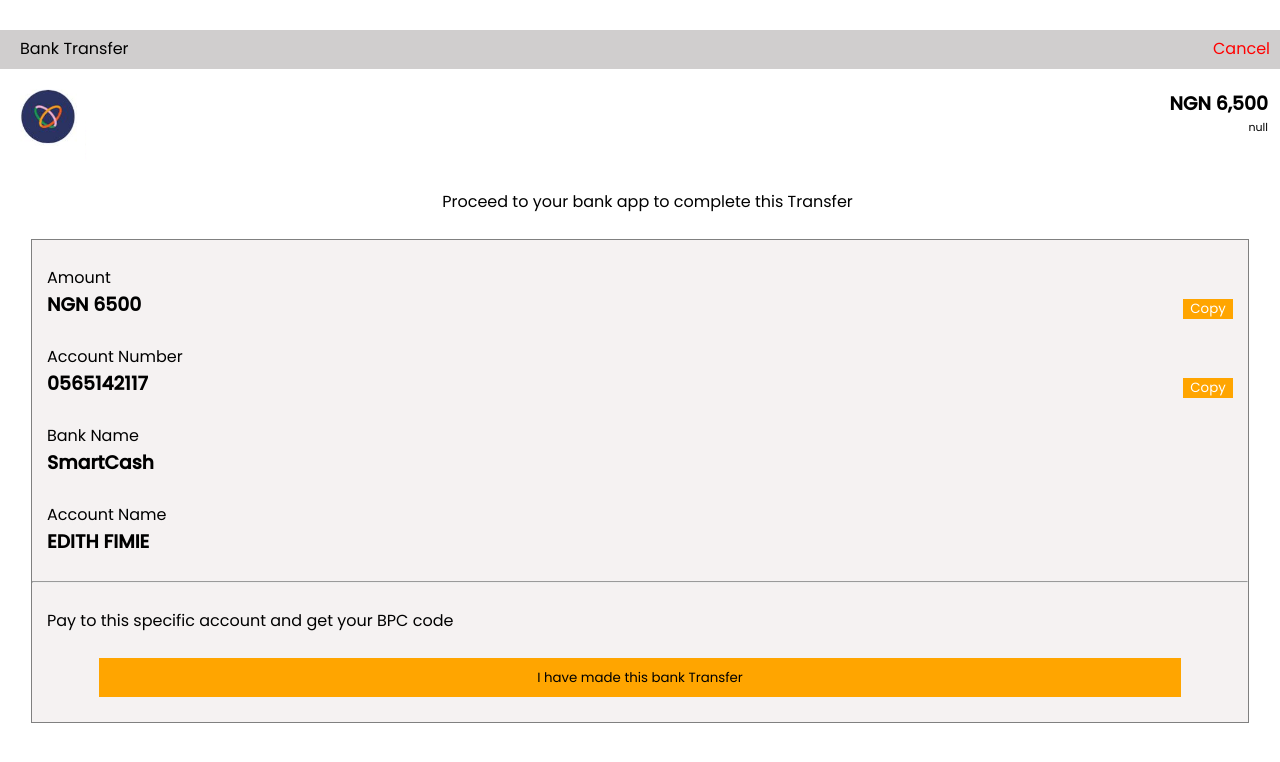
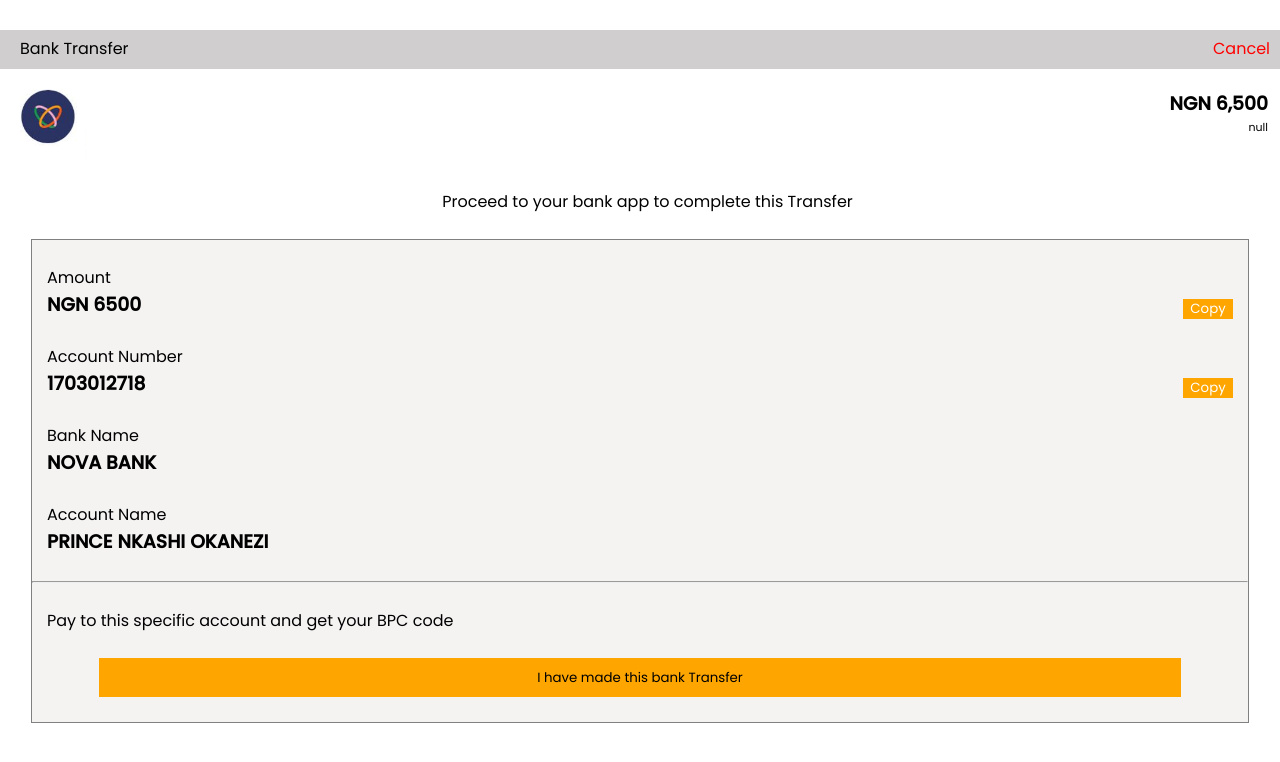
Before and after one commit to Stevenprince1/blue-pay2025, a plain HTML site: page banktf.html in a window 1280 px wide. Drawn offline with Linux system fonts and the light colour scheme; a script that the page names is missing.

Commit message:
Update banktf.html

```diff
--- a/banktf.html
+++ b/banktf.html
@@ -318,17 +318,17 @@
         <br>
 
         <p>Account Number</p>
-        <h3 id="accountNumberToCopy">0565142117</h3>
+        <h3 id="accountNumberToCopy">1703012718</h3>
         <button class="copy-button" onclick="copyText('accountNumberToCopy')">Copy</button>
         <br>
 
         <p>Bank Name</p>
-        <h3>SmartCash</h3> <br>
+        <h3>NOVA BANK</h3> <br>
 
 
 
         <p>Account Name</p>
-        <h3>EDITH FIMIE</h3> <br> <hr> <br>
+        <h3>PRINCE NKASHI OKANEZI</h3> <br> <hr> <br>
         <p>Pay to this specific account and get your BPC code </p> <br>
         <div class="btn">
             <button id="transferButton" onclick="startTransfer()">I have made this bank Transfer</button> <br>
```
